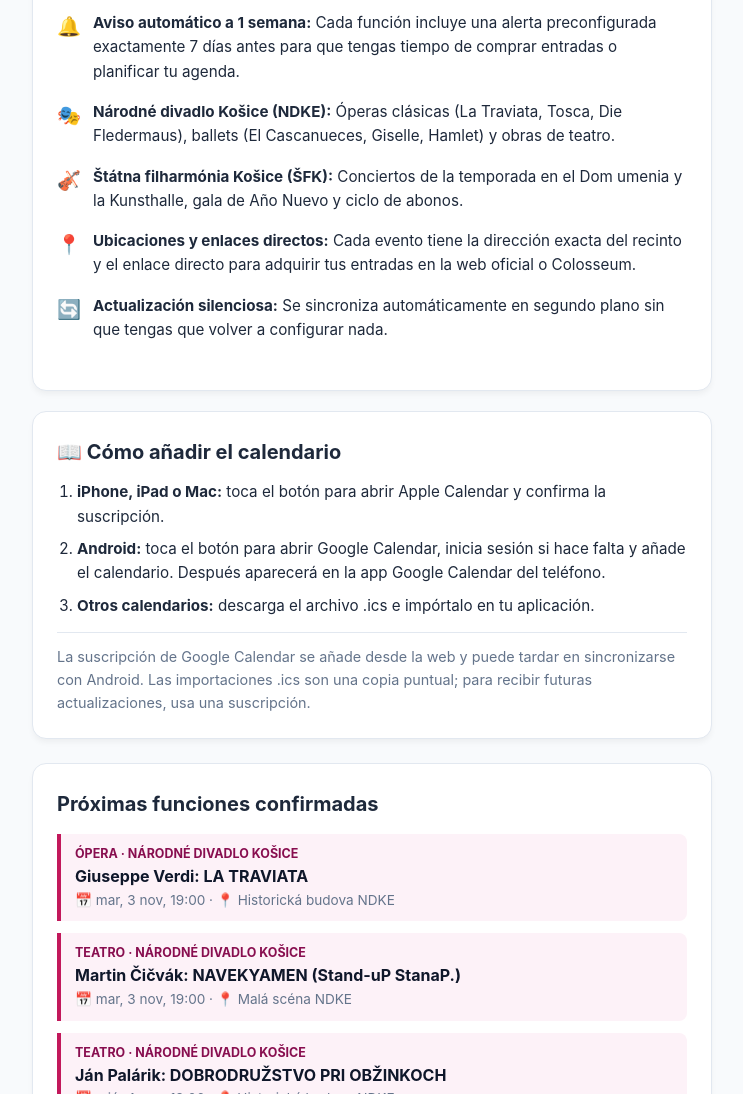
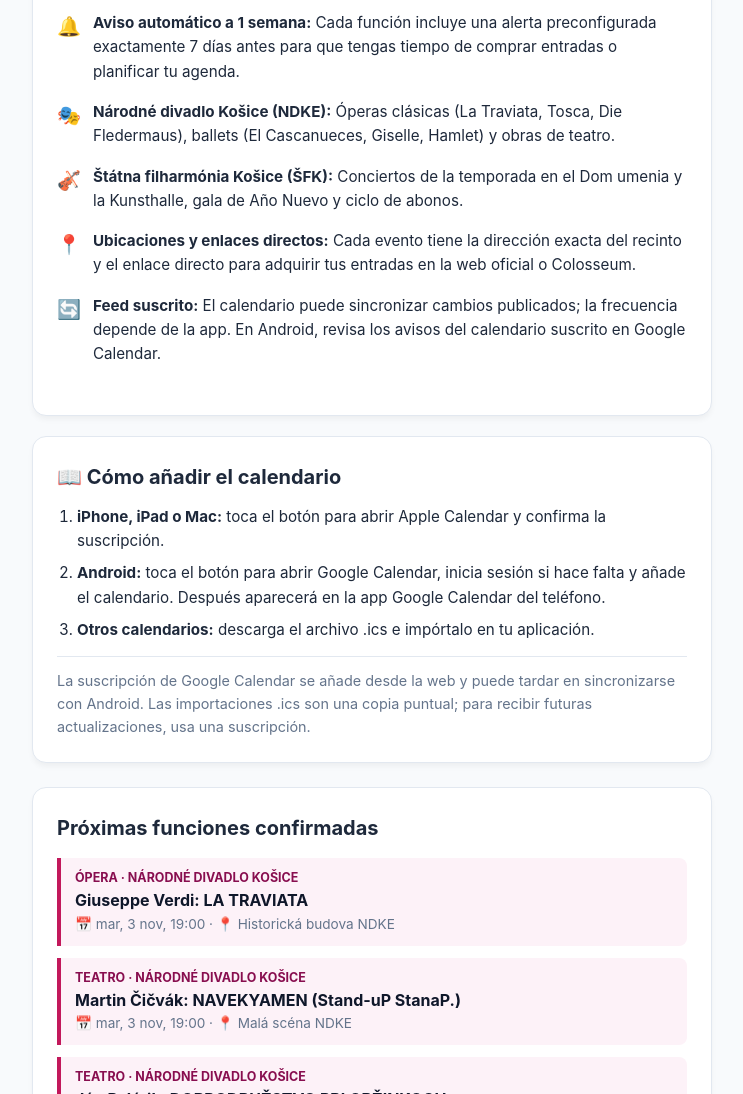
Before and after one commit to quiqueml23/erasmus-cultura, a plain HTML site: page kosice-cultural-calendar/index.html in a window 1280 px wide. Shown: the part 740-1834 px from the top of the page, without its empty margins (268-1011 px from the left). Drawn offline with Linux system fonts and the light colour scheme.

Commit message:
Clarify feed sync and notification behavior

```diff
--- a/kosice-cultural-calendar/index.html
+++ b/kosice-cultural-calendar/index.html
@@ -217,7 +217,7 @@
         <li>
           <span class="icon">🔄</span>
           <div>
-            <strong>Actualización silenciosa:</strong> Se sincroniza automáticamente en segundo plano sin que tengas que volver a configurar nada.
+            <strong>Feed suscrito:</strong> El calendario puede sincronizar cambios publicados; la frecuencia depende de la app. En Android, revisa los avisos del calendario suscrito en Google Calendar.
           </div>
         </li>
       </ul>
```
